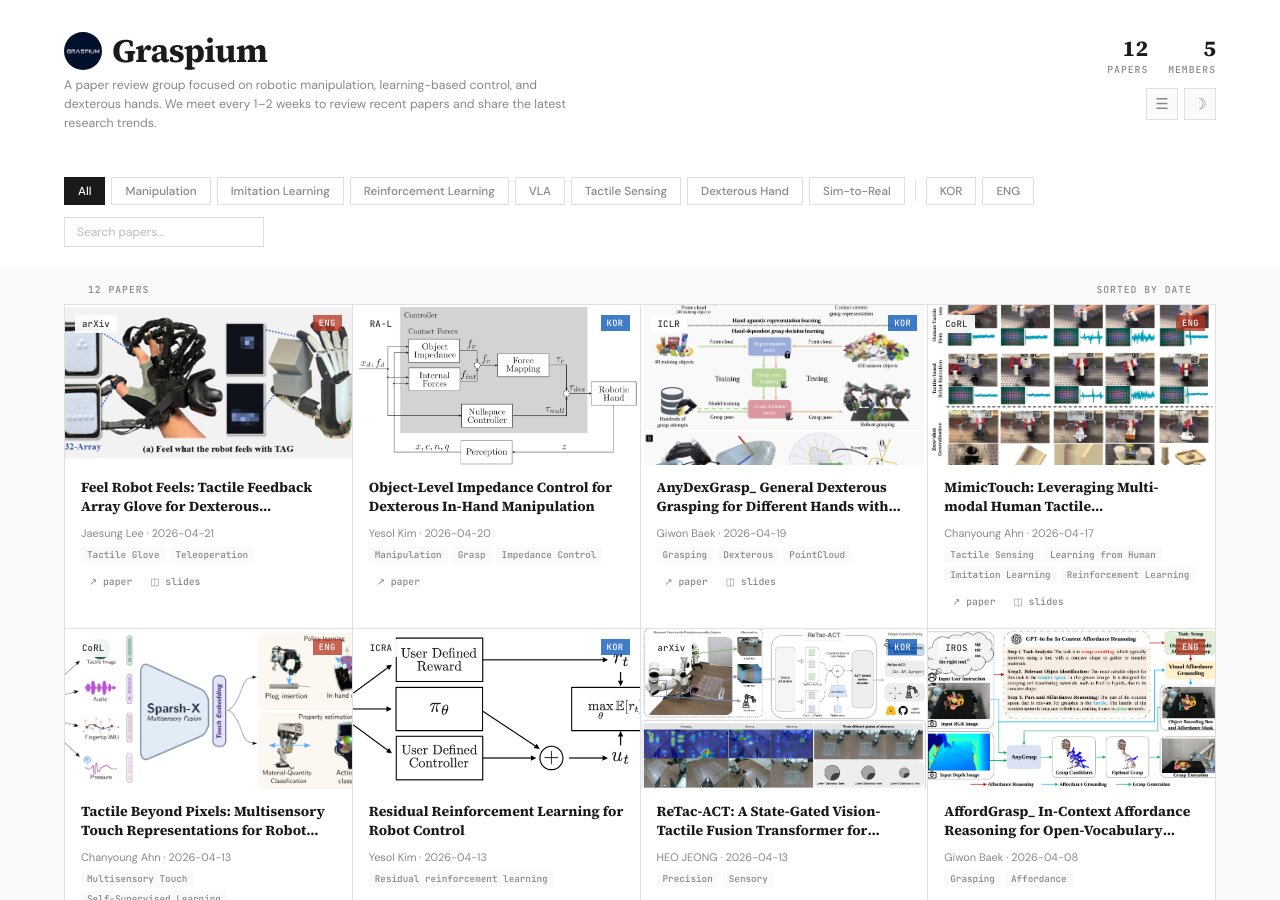
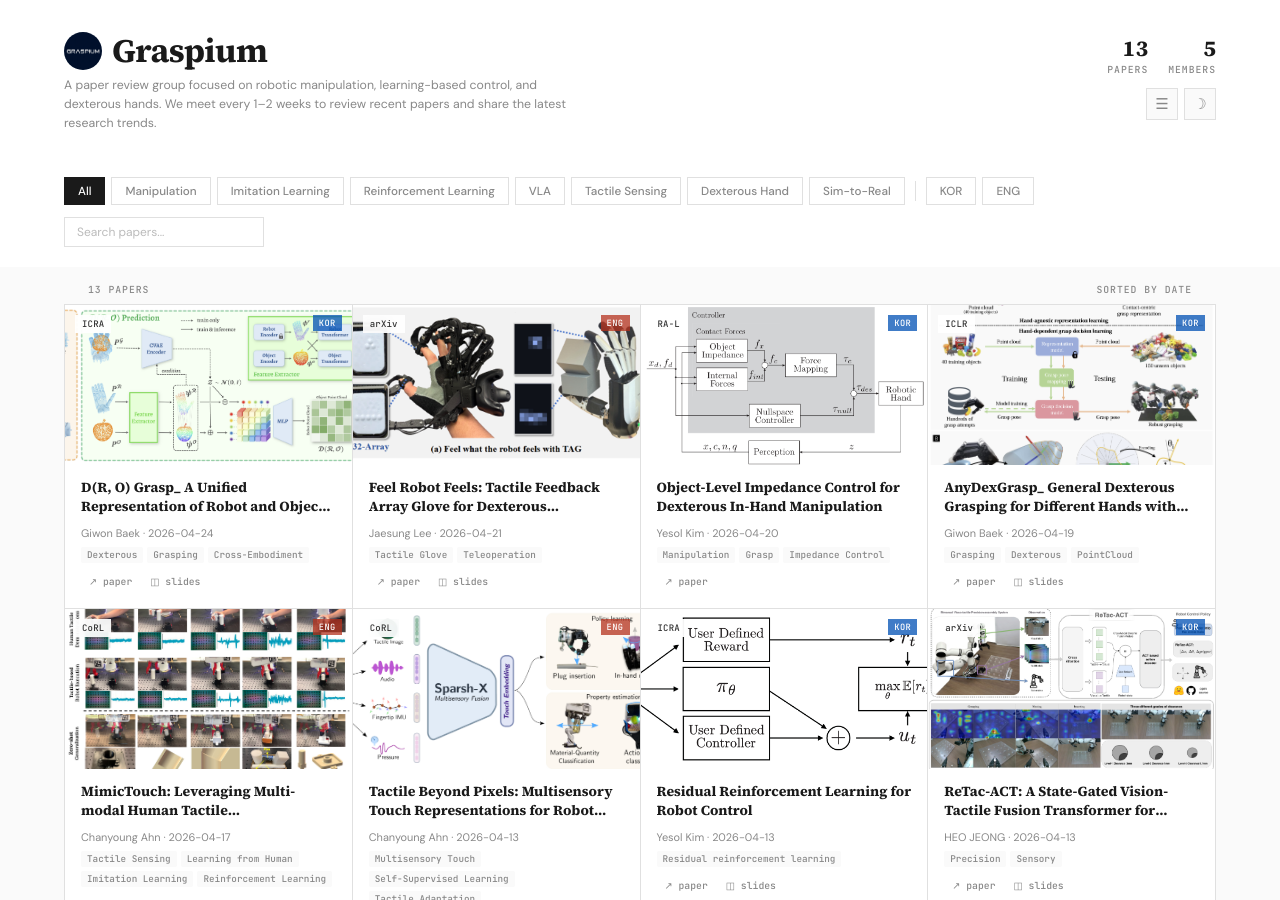
Before and after one commit to graspium-official/graspium-official.github.io, a Jekyll site: the page built from index.html, in a window 1280 px wide and 900 px high. Built offline with Jekyll 4.4.1, drawn with Linux system fonts in a browser that asks for light colours.

Commit message:
Add paper GWB-003: D(R, O) Grasp_ A Unified Representation of Robot and Object Interaction for Cross-Embodiment Dexterous Grasping

```diff
--- a/_data/papers.yml
+++ b/_data/papers.yml
@@ -222,3 +222,22 @@
   thumbnail: "assets/thumbnails/js-002.png"
   slides: "https://drive.google.com/file/d/1pgbfB1JQOWOitpFZkDKnuiVlJWuMpcch/view?usp=drive_link"
   title: "Feel Robot Feels: Tactile Feedback Array Glove for Dexterous Manipulation"
+
+- id: "GWB-003"
+  title: "D(R, O) Grasp_ A Unified Representation of Robot and Object Interaction for Cross-Embodiment Dexterous Grasping"
+  authors: "Zhenyu Wei et al."
+  venue: "ICRA"
+  date: "2026-04-24"
+  field: "grasping"
+  lang: "kor"
+  keywords:
+    - "Dexterous"
+    - "Grasping"
+    - "Cross-Embodiment"
+  presenter: "Giwon Baek"
+  status: "pending"
+  tldr: "Author defined grasping using D(R,O), a distance-based function that captures the relationship between the robot and the object. This representation enables cross-embodiment generalization."
+  paper: "https://arxiv.org/abs/2410.01702"
+  thumbnail: "assets/thumbnails/GWB-003.png"
+  slides: "https://drive.google.com/file/d/1kE7Fq1wWwbF_uNy-2wTNjGD0ILKuKFGB/view?usp=drive_link"
+  notes: "+) It can choose a direction to grasp"
```
Also changed, not shown: assets/thumbnails/GWB-003.png (added).
